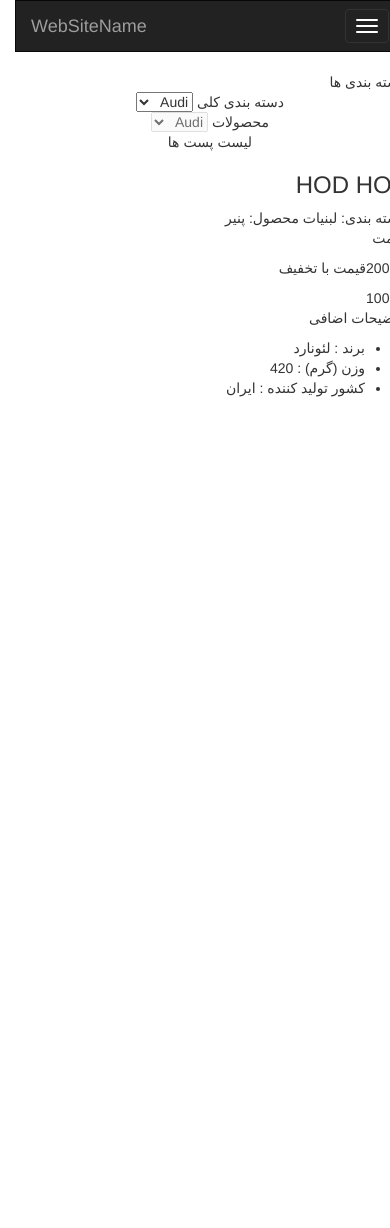
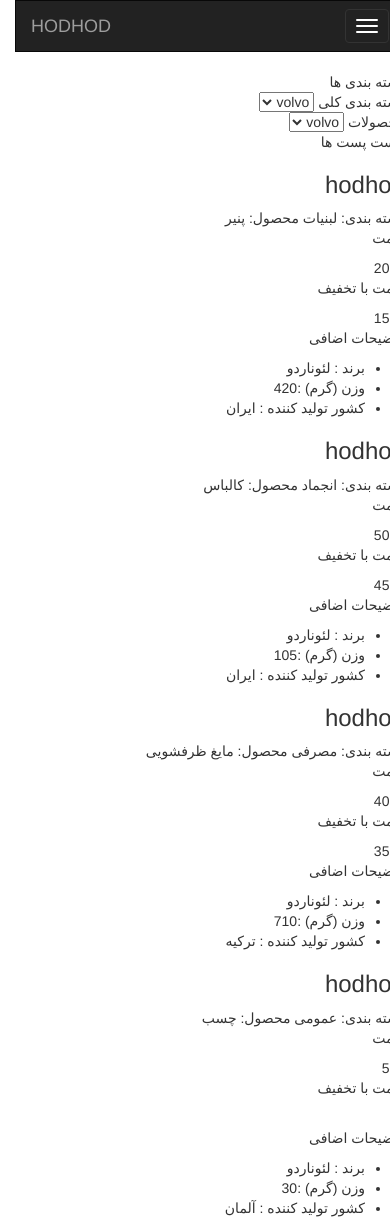
Before and after one commit to elyasmotazedy/hodhodMarket, a PHP site: page /admin/index.php in a window 390 px wide. Before the commit the page ends 397 px from the top, so only its background shows below. Run offline with PHP 8.4, Linux system fonts and the light colour scheme; data that the repository does not hold is empty; some libraries are stand-ins or nearby versions.

Commit message:
UpdateForNow

```diff
--- a/admin/index.php
+++ b/admin/index.php
@@ -1,59 +1,77 @@
 <?php include("../includes/section/admin_header.php"); ?>
 <?php
-	$categories = [
-		["id"=>"1","category_name"=>"volvo"],
-		["id"=>"1","category_name"=>"Saab"],
-		["id"=>"1","category_name"=>"VW"],
-		["id"=>"1","category_name"=>"Audi"],
+	$cat_main = [
+		["cat_id"=>"1","category_name"=>"volvo"],
+		["cat_id"=>"2","category_name"=>"Saab"],
+		["cat_id"=>"3","category_name"=>"VW"],
+		["cat_id"=>"4","category_name"=>"Audi"],
+	];
+	$cat_sub1 = [
+		["cat_id"=>"1","cat_main"=>"1","category_name"=>"volvo"],
+		["cat_id"=>"2","cat_main"=>"1","category_name"=>"Saab"],
+		["cat_id"=>"3","cat_main"=>"3","category_name"=>"VW"],
+		["cat_id"=>"4","cat_main"=>"4","category_name"=>"Audi"],
+	];
+	$post_product = [
+		["pro_id"=>"1","cat_sub1_id"=>"2","pro_header"=>"hodhod","pro_cat"=>"لبنیات","product"=>"پنیر","price"=>"2000","discount"=>"1500","pro_brand"=>"لئوناردو","pro_weight"=>"420","pro_country"=>"ایران"],
+		["pro_id"=>"2","cat_sub1_id"=>"3","pro_header"=>"hodhod","pro_cat"=>"انجماد","product"=>"کالباس","price"=>"5000","discount"=>"4500","pro_brand"=>"لئوناردو","pro_weight"=>"105","pro_country"=>"ایران"],
+		["pro_id"=>"3","cat_sub1_id"=>"1","pro_header"=>"hodhod","pro_cat"=>"مصرفی","product"=>"مایغ ظرفشویی","price"=>"4000","discount"=>"3500","pro_brand"=>"لئوناردو","pro_weight"=>"710","pro_country"=>"ترکیه"],
+		["pro_id"=>"4","cat_sub1_id"=>"1","pro_header"=>"hodhod","pro_cat"=>"عمومی","product"=>"چسب","price"=>"500","discount"=>"-","pro_brand"=>"لئوناردو","pro_weight"=>"30","pro_country"=>"آلمان"],
 	];
 ?>
 
-    <div class="container-fliud text-right" style="background-color: white">
+    <div class="container-fliud" style="background-color: white">
 
         <div class="row">
             <span class="col-md-12">دسته بندی ها</span>
         </div>
-        <div class="row text-center">
-            <div class="col-md-6">
+        <div class="row">
+            <div class="col-md-3">
                 <span>دسته بندی کلی</span>
                 <select>
-                    <option value="volvo">Volvo</option>
-                    <option value="saab">Saab</option>
-                    <option value="vw">VW</option>
-                    <option value="audi" selected>Audi</option>
+
+					<?php foreach ($cat_main as $category): ?>
+						<option value="<?php echo $category['id']; ?>"><?php echo $category['category_name']; ?></option>
+					<?php endforeach; ?>
+
                 </select>
             </div>
-            <div class="col-md-6">
+            <div class="col-md-3">
                 <span>محصولات</span>
-                <select disabled>
-                    <option value="volvo">Volvo</option>
-                    <option value="saab">Saab</option>
-                    <option value="vw">VW</option>
-                    <option value="audi" selected>Audi</option>
+                <select>
+
+					<?php foreach ($cat_sub1 as $category): ?>
+						<option value="<?php echo $category['category_name']; ?>"><?php echo $category['category_name']; ?></option>
+					<?php endforeach ?>
+
                 </select>
             </div>
         </div>
 
         <div class="row">
             <div class="col-md-12">
-                <div class="text-center"><span >لیست پست ها</span></div>
-                <div class="card">
-                    <h3>HOD HOd</h3>
+                <div class=""><span >لیست پست ها</span></div>
+
+				<?php foreach ($post_product as $product): ?>
+						<div class="card" style="display: inline !important">
+		                    <h3><?php echo $product['pro_header']; ?></h3>
 		                    <span>دسته بندی:</span>
-                    <span>لبنیات</span>
+		                    <span><?php echo $product['pro_cat']; ?></span>
 		                    <span>محصول:</span>
-                    <span>پنیر</span>
+		                    <span><?php echo $product['product']; ?></span>
 		                    <p class="title">قیمت</p>
-                    <span>20000</span
+		                    <span><?php echo $product['price']; ?></span>
 		                    <p class="title">قیمت با تخفیف</p>
-                    <span>10000</span>
+		                    <span><?php echo $product['discount']; ?></span>
 		                    <p class="title">توضیحات اضافی</p>
 		                    <ul>
-                        <li>برند : لئونارد</li>
-                        <li>وزن (گرم) : 420</li>
-                        <li>کشور تولید کننده : ایران</li>
+		                        <li>برند : <?php echo $product['pro_brand']; ?></li>
+		                        <li>وزن (گرم) :<?php echo $product['pro_weight']; ?></li>
+		                        <li>کشور تولید کننده : <?php echo $product['pro_country']; ?></li>
 		                    </ul>
 		                </div><!-- end .card -->
+				<?php endforeach; ?>
+
             </div> <!-- col-md-12 -->
         </div><!-- end .row -->
     </div><!-- end .container -->
--- a/includes/section/admin_header.php
+++ b/includes/section/admin_header.php
@@ -24,18 +24,19 @@
 	   <span class="icon-bar"></span>
 	   <span class="icon-bar"></span>
 	 </button>
-	 <a class="navbar-brand" href="#">WebSiteName</a>
+	 <a class="navbar-brand" href="#">HODHOD</a>
    </div>
    <div class="collapse navbar-collapse" id="myNavbar">
 	 <ul class="nav navbar-nav">
 	   <li class="active"><a href="#">Home</a></li>
-	   <li><a href="#">Page 1</a></li>
-	   <li><a href="#">Page 2</a></li>
-	   <li><a href="#">Page 3</a></li>
+	   <li><a href="#">Categorys</a></li>
+	   <li><a href="#">Product:214</a></li>
+	   <li><a href="#">Comments: 23</a></li>
+	   <li><a href="#">Rates: 13</a></li>
 	 </ul>
 	 <ul class="nav navbar-nav navbar-right">
-	   <li><a href="#"><span class="glyphicon glyphicon-user"></span> Sign Up</a></li>
-	   <li><a href="#"><span class="glyphicon glyphicon-log-in"></span> Login</a></li>
+	   <li><a href="#"><span class="glyphicon glyphicon-user"></span> شهریار </a></li>
+	   <li><a href="#"><span class="glyphicon glyphicon-log-in"></span> خروج </a></li>
 	 </ul>
    </div>
  </div>
```
Lines whose indentation alone changed are shown as unchanged.
